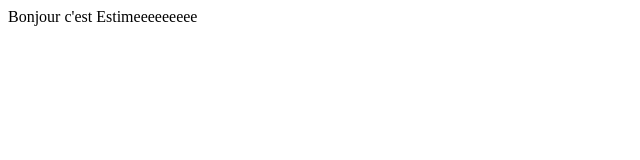
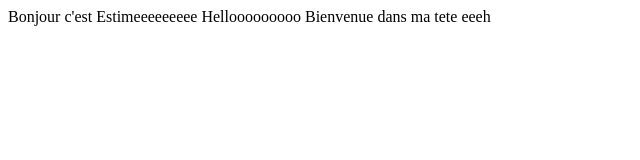
Before and after one commit to Zita01-tech/Portfolio, a plain HTML site: page index.html in a window 1280 px wide. Shown: the whole page, without its empty margins (0-640 px from the left). Drawn offline with Linux system fonts and the light colour scheme.

Commit message:
ajout de nouveaux message dans index

```diff
--- a/index.html
+++ b/index.html
@@ -7,5 +7,7 @@
 </head>
 <body>
     Bonjour c'est Estimeeeeeeeee
+
+    Hellooooooooo Bienvenue dans ma tete eeeh
 </body>
 </html>
```
